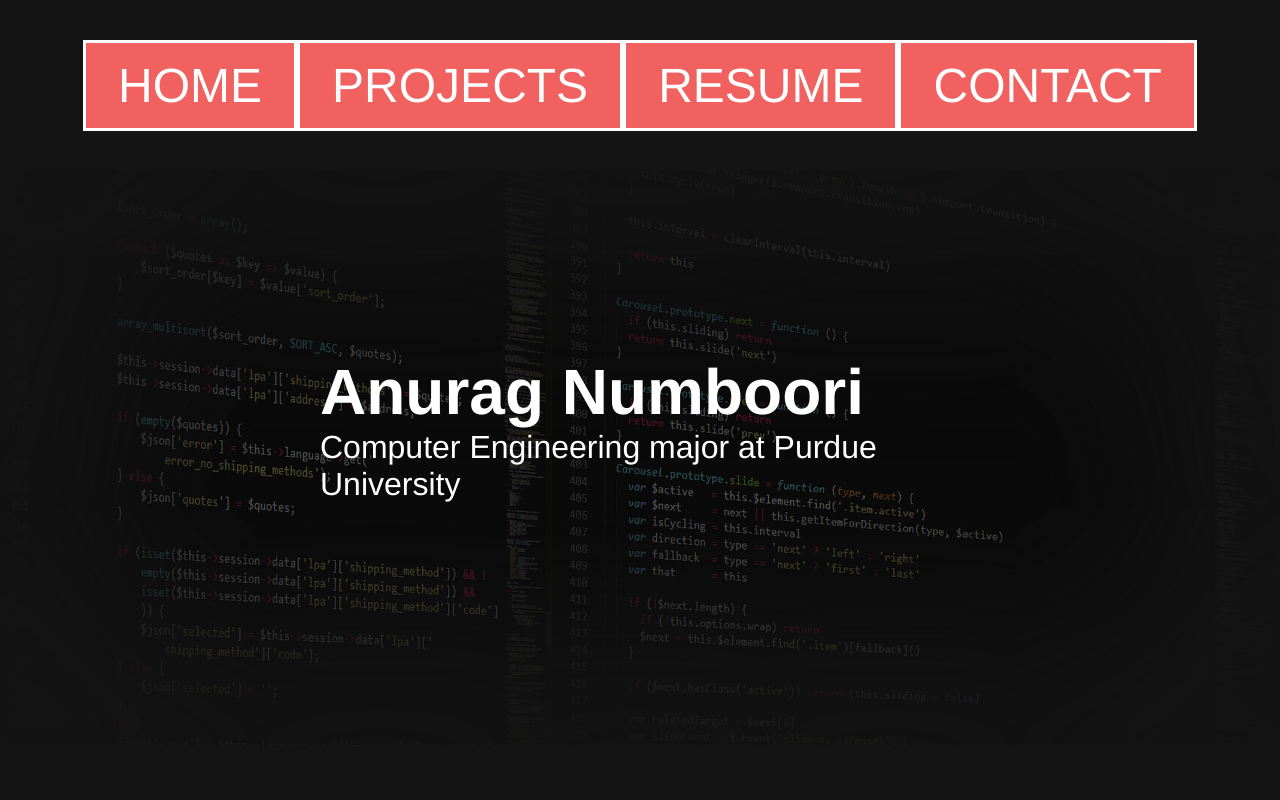
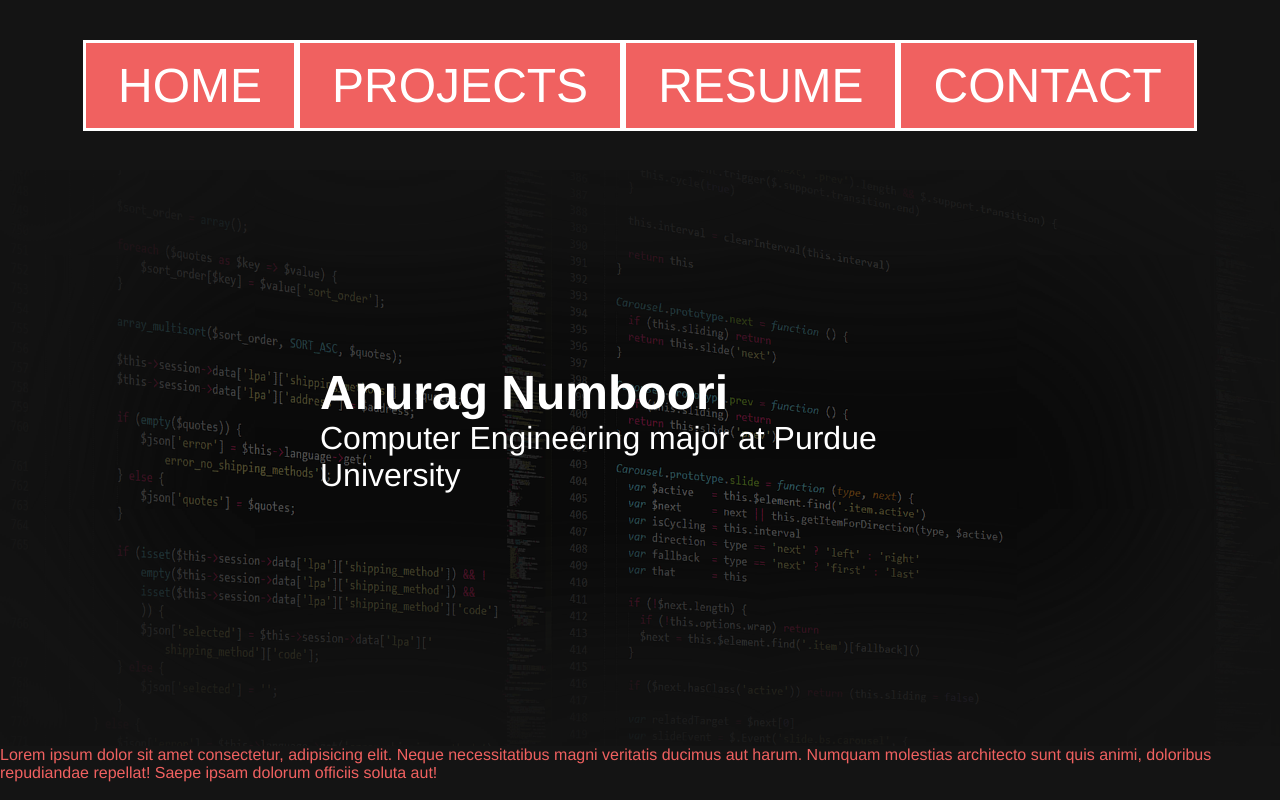
Before and after one commit to anurag423/anurag423.github.io, a plain HTML site: page index.html in a window 1280 px wide. Drawn offline with Linux system fonts and the light colour scheme.

Commit message:
cleaned up code setup area for projects grid

```diff
--- a/index.html
+++ b/index.html
@@ -24,6 +24,9 @@
           <a href="#" class="btn burger"><i class="fas fa-bars 3x"></i></a>
         </li>
       </ul>
+    </header>
+
+    <section class="showcase">
       <!-- SHOWCASE -->
       <div class="showcase background">
         <div class="showcase-content text-intro">
@@ -31,6 +34,16 @@
           <p>Computer Engineering major at Purdue University</p>
         </div>
       </div>
-    </header>
+    </section>
+    <section class="projects">
+      <div>
+        <p>
+          Lorem ipsum dolor sit amet consectetur, adipisicing elit. Neque
+          necessitatibus magni veritatis ducimus aut harum. Numquam molestias
+          architecto sunt quis animi, doloribus repudiandae repellat! Saepe
+          ipsam dolorum officiis soluta aut!
+        </p>
+      </div>
+    </section>
   </body>
 </html>
--- a/style.css
+++ b/style.css
@@ -124,4 +124,7 @@ a:visited {
     padding: 3rem 3rem;
     align-items: center;
   }
+  .showcase.background::after {
+    box-shadow: inset 0px 0px 100px 10px #141413, inset 0px 0px 100px 5px #141414;
+  }
 }
```
